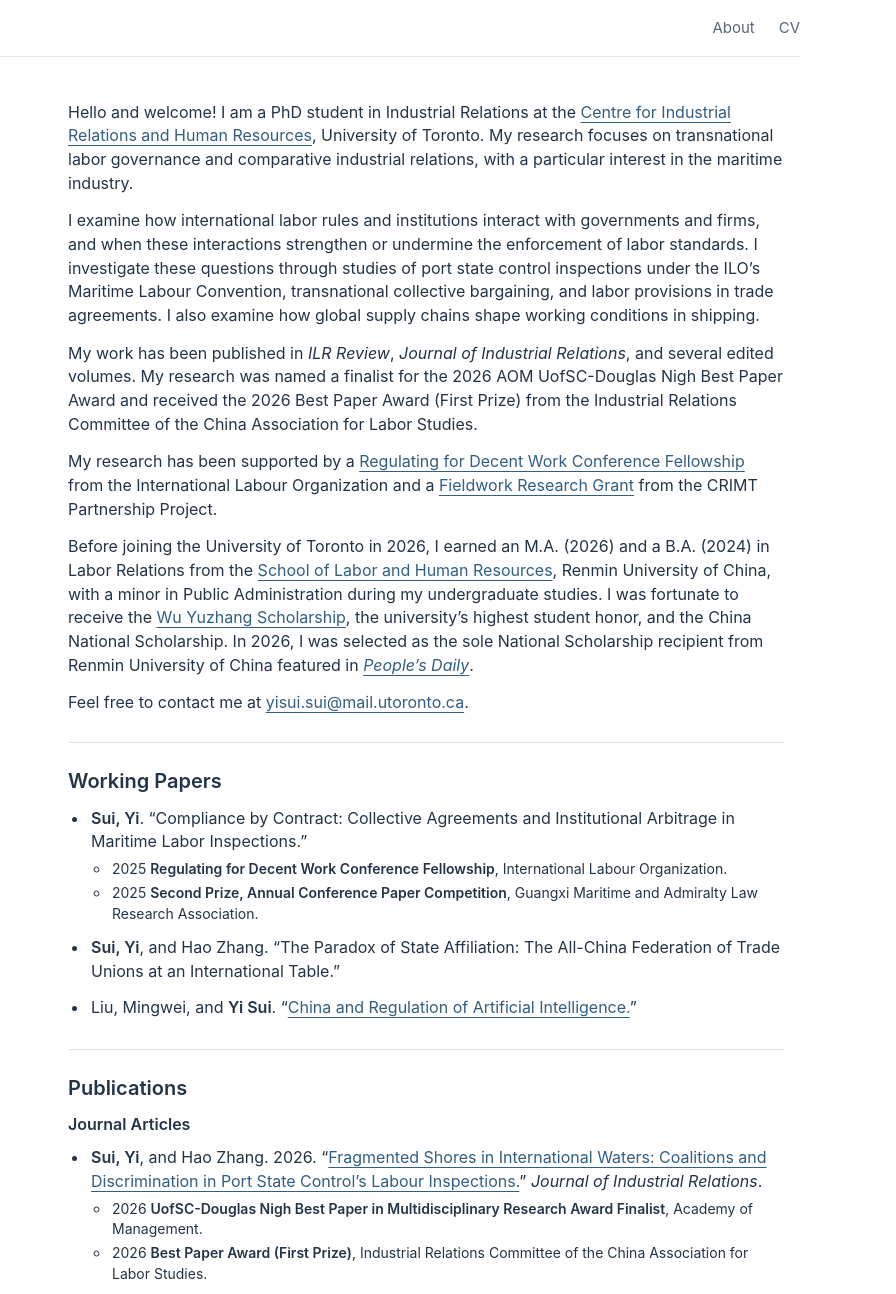
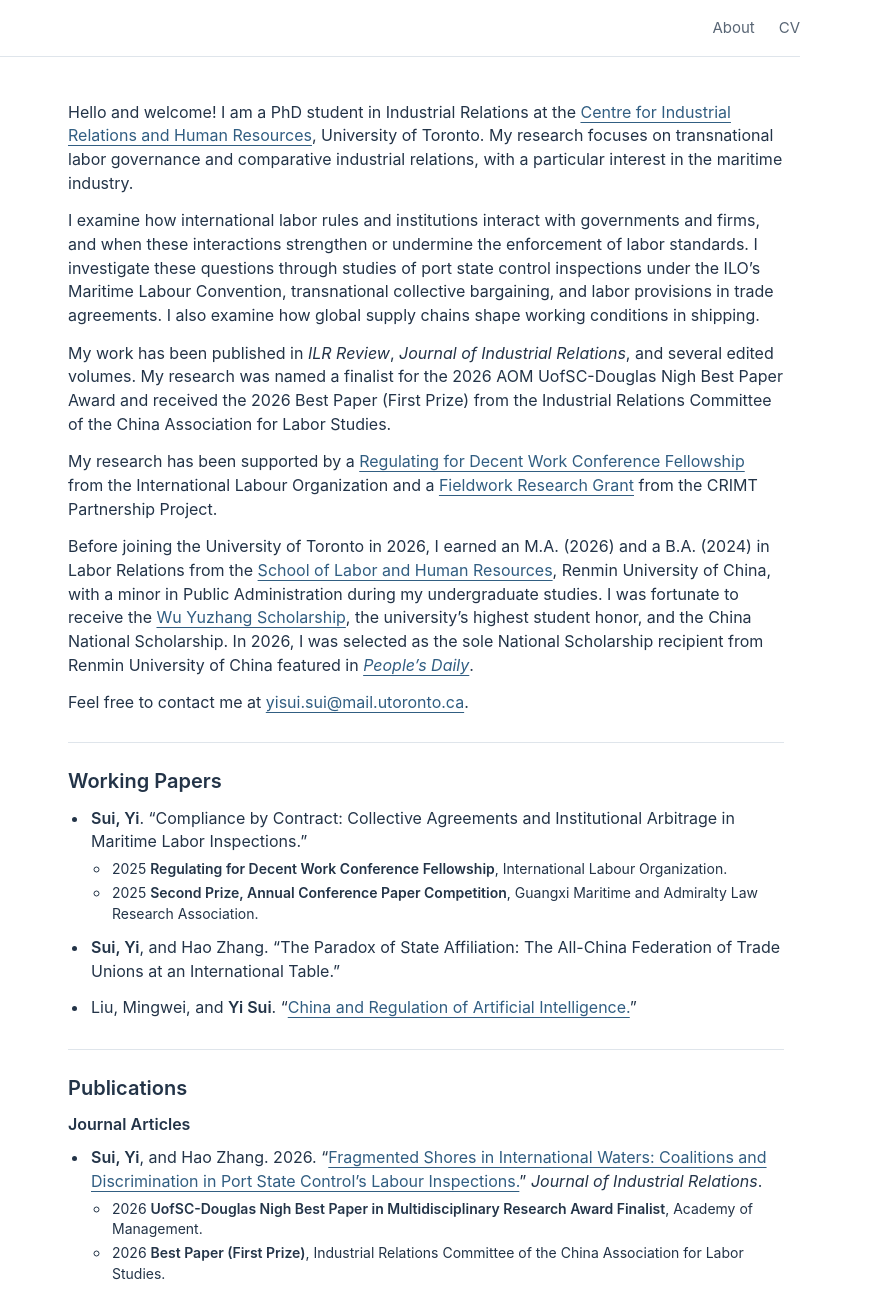
Before and after one commit to yi-sui/yi-sui.github.io, a plain HTML site: page index.html in a window 1280 px wide. Shown: the top 1294 px of the page, 384-1280 px from the left. Drawn offline with Linux system fonts and the light colour scheme.

Commit message:
Rename China labor studies honor to Best Paper (First Prize)

```diff
--- a/index.html
+++ b/index.html
@@ -69,7 +69,7 @@
 <div class="bio">
 <p>Hello and welcome! I am a PhD student in Industrial Relations at the <a href="https://www.cirhr.utoronto.ca/" target="_blank" rel="noopener noreferrer">Centre for Industrial Relations and Human Resources</a>, University of Toronto. My research focuses on transnational labor governance and comparative industrial relations, with a particular interest in the maritime industry.</p>
 <p>I examine how international labor rules and institutions interact with governments and firms, and when these interactions strengthen or undermine the enforcement of labor standards. I investigate these questions through studies of port state control inspections under the ILO’s Maritime Labour Convention, transnational collective bargaining, and labor provisions in trade agreements. I also examine how global supply chains shape working conditions in shipping.</p>
-<p>My work has been published in <em>ILR Review</em>, <em>Journal of Industrial Relations</em>, and several edited volumes. My research was named a finalist for the 2026 AOM UofSC-Douglas Nigh Best Paper Award and received the 2026 Best Paper Award (First Prize) from the Industrial Relations Committee of the China Association for Labor Studies.</p>
+<p>My work has been published in <em>ILR Review</em>, <em>Journal of Industrial Relations</em>, and several edited volumes. My research was named a finalist for the 2026 AOM UofSC-Douglas Nigh Best Paper Award and received the 2026 Best Paper (First Prize) from the Industrial Relations Committee of the China Association for Labor Studies.</p>
 <p>My research has been supported by a <a href="https://www.ilo.org/rdw2025" target="_blank" rel="noopener noreferrer">Regulating for Decent Work Conference Fellowship</a> from the International Labour Organization and a <a href="https://www.crimt.net/en/octrois/" target="_blank" rel="noopener noreferrer">Fieldwork Research Grant</a> from the CRIMT Partnership Project.</p>
 <p>Before joining the University of Toronto in 2026, I earned an M.A. (2026) and a B.A. (2024) in Labor Relations from the <a href="http://slhr.ruc.edu.cn/En/" target="_blank" rel="noopener noreferrer">School of Labor and Human Resources</a>, Renmin University of China, with a minor in Public Administration during my undergraduate studies. I was fortunate to receive the <a href="https://news.ruc.edu.cn/2082867189195669505.html" target="_blank" rel="noopener noreferrer">Wu Yuzhang Scholarship</a>, the university’s highest student honor, and the China National Scholarship. In 2026, I was selected as the sole National Scholarship recipient from Renmin University of China featured in <a href="https://paper.people.com.cn/rmrb/pc/content/202605/05/content_30154883.html" target="_blank" rel="noopener noreferrer"><em>People’s Daily</em></a>.</p>
 <p>Feel free to contact me at <a href="mailto:yisui.sui@mail.utoronto.ca">yisui.sui@mail.utoronto.ca</a>.</p>
@@ -112,7 +112,7 @@
 <div class="pub-awards">
 <ul>
 <li>2026 <strong>UofSC-Douglas Nigh Best Paper in Multidisciplinary Research Award Finalist</strong>, Academy of Management.</li>
-<li>2026 <strong>Best Paper Award (First Prize)</strong>, Industrial Relations Committee of the China Association for Labor Studies.</li>
+<li>2026 <strong>Best Paper (First Prize)</strong>, Industrial Relations Committee of the China Association for Labor Studies.</li>
 </ul>
 </div>
 </div>
```
